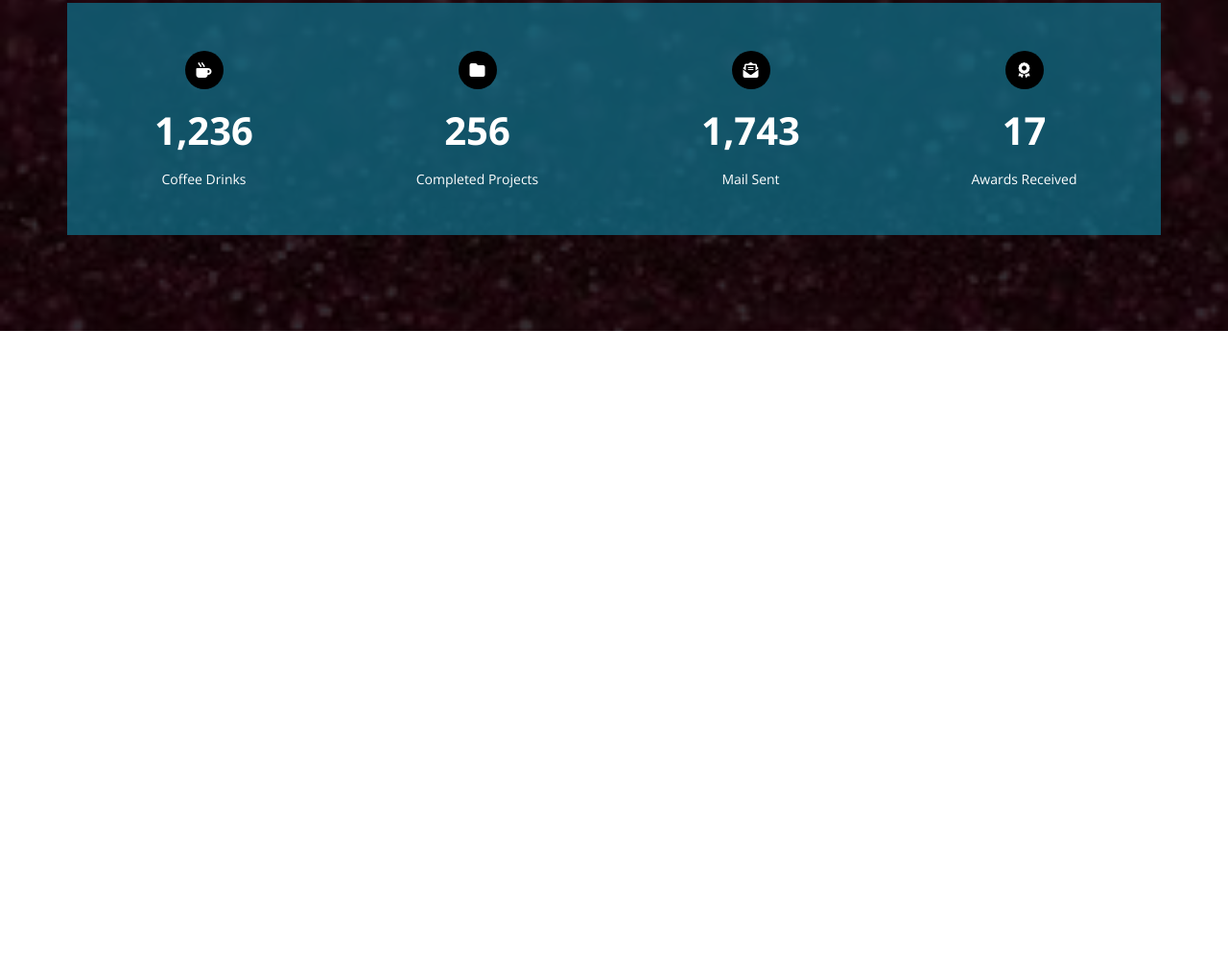
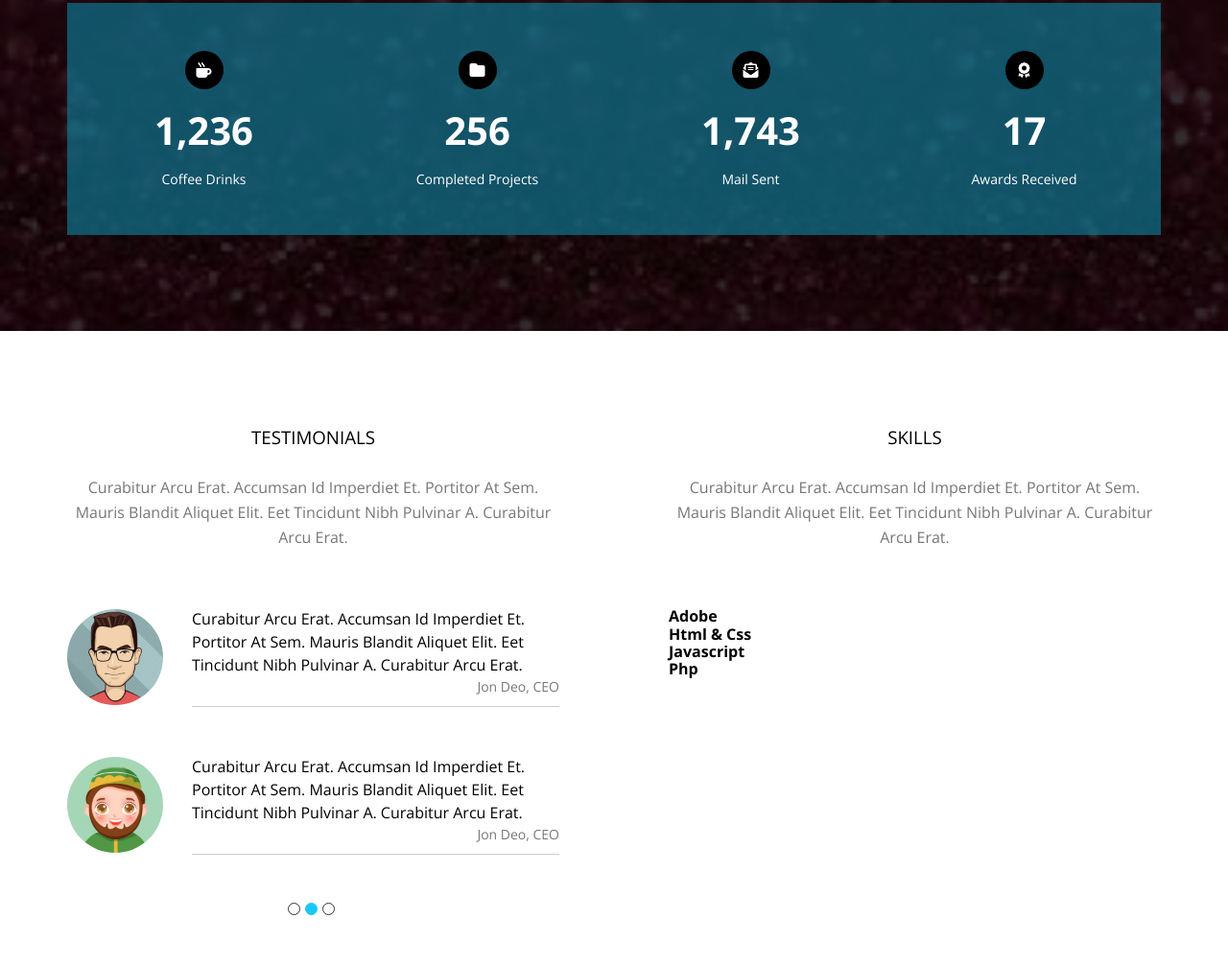
Before and after one commit to Mo3laa5956/template-2, a plain HTML site: page index.html in a window 1280 px wide. Shown: the part 4745-5752 px from the top of the page at 96% size. Before the commit the page ends 5090 px from the top, so only its background shows below. Drawn offline with nearby package versions, Linux system fonts and the light colour scheme.

Commit message:
testimonials

```diff
--- a/css/kasper.css
+++ b/css/kasper.css
@@ -592,3 +592,76 @@ header nav .form i {
     font-size: 14px;
 }
 /* End stats  */
+/* Start skills  */
+.our-skills {
+    padding: var(--section-padding);
+}
+.our-skills .container {
+    display: flex;
+    justify-content: space-between;
+    flex-wrap: wrap;
+}
+@media (min-width: 992px) {
+    .our-skills .container > div {
+        flex-basis: 45%;
+    }
+}
+.our-skills .container > div > h3 {
+    font-weight: normal;
+    margin: 0 0 30px;
+    text-align: center;
+    text-transform: uppercase;
+}
+.our-skills .container > div > p {
+    color: #777;
+    text-align: center;
+    margin-bottom: 60px;
+    line-height: 1.6;
+}
+.our-skills .container .testimonials .content {
+    display: flex;
+    margin-bottom: 50px;
+    align-items: center;
+}
+.our-skills .container .testimonials .content img {
+    width: 100px;
+    height: 100px;
+    border-radius: 50%;
+    margin-right: 30px;
+}
+@media (max-width: 767px) {
+    .our-skills .container .testimonials .content {
+        flex-direction: column;
+        text-align: center;
+    }
+    .our-skills .container .testimonials .content img {
+        margin: 0 auto 20px;
+    }
+}
+.our-skills .container .testimonials .text {
+    line-height: 1.5;
+    border-bottom: 1px solid #ccc;
+}
+.our-skills .container .testimonials .text p {
+    color: #777;
+    text-align: right;
+    margin-bottom: 10px;
+    font-size: 14px;
+}
+.our-skills .testimonials .bulets {
+    display: flex;
+    justify-content: center;
+    margin: 50px 0;
+}
+.our-skills .testimonials .bulets li {
+    width: 13px;
+    height: 13px;
+    border-radius: 50%;
+    border: 1px solid #333;
+    margin-right: 5px;
+}
+.our-skills .testimonials .bulets li.active {
+    border-color: var(--main-color);
+    background-color: var(--main-color);
+}
+/* End skills  */
--- a/index.html
+++ b/index.html
@@ -260,5 +260,66 @@
         </div>
     </div>
     <!-- End stats  -->
+    <!-- Start skills  -->
+    <div class="our-skills">
+        <div class="container">
+            <div class="testimonials">
+                <h3>testimonials</h3>
+                <p>
+                    curabitur arcu erat. accumsan id imperdiet et. portitor at sem. mauris blandit aliquet elit. eet tincidunt nibh pulvinar a. curabitur arcu erat.
+                </p>
+                <div class="content">
+                    <img src="images/skills-01.jpg" alt="">
+                    <div class="text">
+                        curabitur arcu erat. accumsan id imperdiet et. portitor at sem. mauris blandit aliquet elit. eet tincidunt nibh pulvinar a. curabitur arcu erat.
+                        <p>jon deo, CEO</p>
+                    </div>
+                </div>
+                <div class="content">
+                    <img src="images/skills-02.jpg" alt="">
+                    <div class="text">
+                        curabitur arcu erat. accumsan id imperdiet et. portitor at sem. mauris blandit aliquet elit. eet tincidunt nibh pulvinar a. curabitur arcu erat.
+                        <p>jon deo, CEO</p>
+                    </div>
+                </div>
+                <ul class="bulets">
+                    <li></li>
+                    <li class="active"></li>
+                    <li></li>
+                </ul>
+            </div>
+            <div class="skills">
+                <h3>skills</h3>
+                <p>
+                    curabitur arcu erat. accumsan id imperdiet et. portitor at sem. mauris blandit aliquet elit. eet tincidunt nibh pulvinar a. curabitur arcu erat.
+                </p>
+                <div class="prog-holder">
+                    <h4>adobe</h4>
+                    <div class="prog">
+                        <span style="width: 60%" data-progress="60%"></span>
+                    </div>
+                </div>
+                <div class="prog-holder">
+                    <h4>html &amp; css</h4>
+                    <div class="prog">
+                        <span style="width: 90%" data-progress="90%"></span>
+                    </div>
+                </div>
+                <div class="prog-holder">
+                    <h4>javascript</h4>
+                    <div class="prog">
+                        <span style="width: 86%" data-progress="86%"></span>
+                    </div>
+                </div>
+                <div class="prog-holder">
+                    <h4>php</h4>
+                    <div class="prog">
+                        <span style="width: 60%" data-progress="60%"></span>
+                    </div>
+                </div>
+            </div>
+        </div>
+    </div>
+    <!-- End skills  -->
 </body>
 </html>
```
Also changed, not shown: images/skills-01.jpg (added), images/skills-02.jpg (added).
